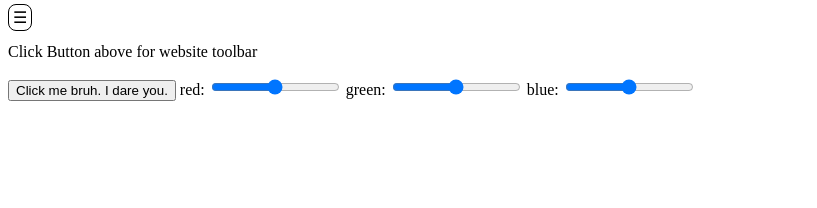
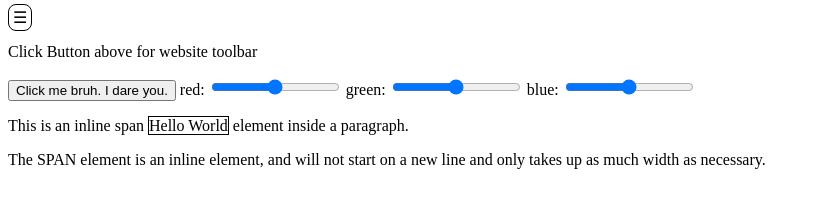
Before and after one commit to RaidenClingan/RaidenClingan.github.io, a plain HTML site: page index.html in a window 1280 px wide. Shown: the whole page, without its empty margins (0-817 px from the left). Drawn offline with Linux system fonts and the light colour scheme.

Commit message:
Update website

```diff
--- a/index.html
+++ b/index.html
@@ -25,5 +25,8 @@
     <label>red: <input onchange="changeBG()" type="range" id="red" min="0" max="255"></label>
     <label>green: <input onchange="changeBG()" type="range" id="green" min="0" max="255"></label>
     <label>blue: <input onchange="changeBG()" type="range" id="blue" min="0" max="255"></label>
+
+    <p>This is an inline span <span style="border: 1px solid black">Hello World</span> element inside a paragraph.</p>
+<p>The SPAN element is an inline element, and will not start on a new line and only takes up as much width as necessary.</p>
 </body>
 </html>
```
Also changed, not shown: about.html (+1 -1 lines).
